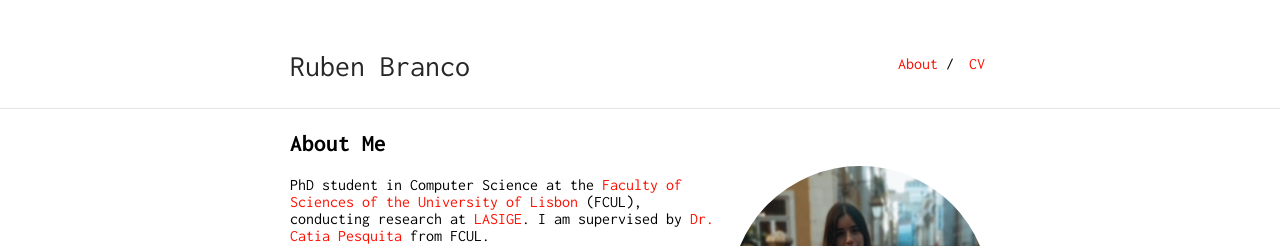
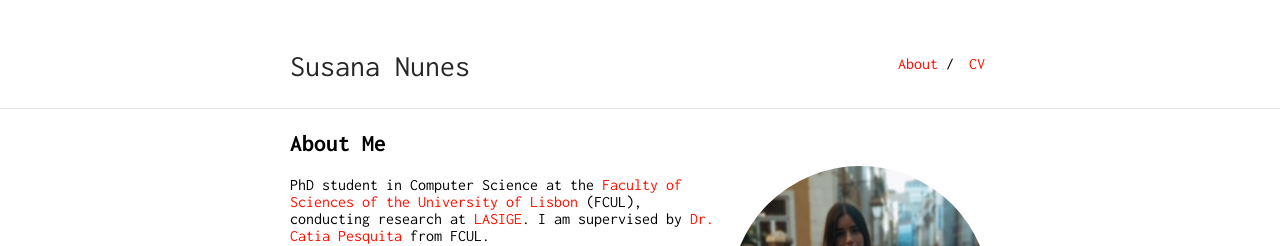
Before and after one commit to SusanaPNunes/susanapnunes.github.io, a Jekyll site: the page built from index.md, in a window 1280 px wide and 900 px high. Shown: the top 246 px of the window. Built offline with Jekyll 4.4.1, drawn with Linux system fonts in a browser that asks for light colours; nearby versions of some CDN libraries.

Commit message:
Update _config.yml

```diff
--- a/_config.yml
+++ b/_config.yml
@@ -1,5 +1,5 @@
-title: "Ruben Branco"
-url: "https://rubenbranco.github.io"
+title: "Susana Nunes"
+url: "https://susanapnunes.github.io/"
 baseurl: "./"
 
 markdown: kramdown
@@ -11,7 +11,7 @@ favicon: true
 favicon_location: favicon.ico
 
 footer: true
-footer_url: "https://github.com/RubenBranco"
+footer_url: "https://github.com/SusanaPNunes"
 footer_text: ""
 
 sass:
@@ -22,4 +22,4 @@ nav:
  - name: "About"
    link: "./"
  - name: "CV"
-   link: "https://drive.google.com/file/d/1IkYwV90qBOrX6z_5EVxYhzMBOBnBBZLO/view"
+   link: "https://www.cienciavitae.pt/portal/C61F-13D3-4346"
```
